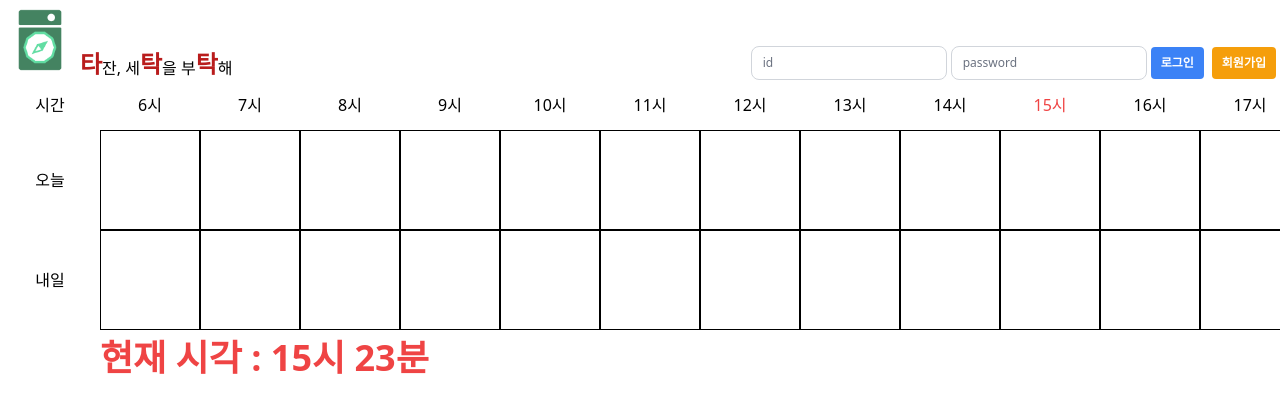
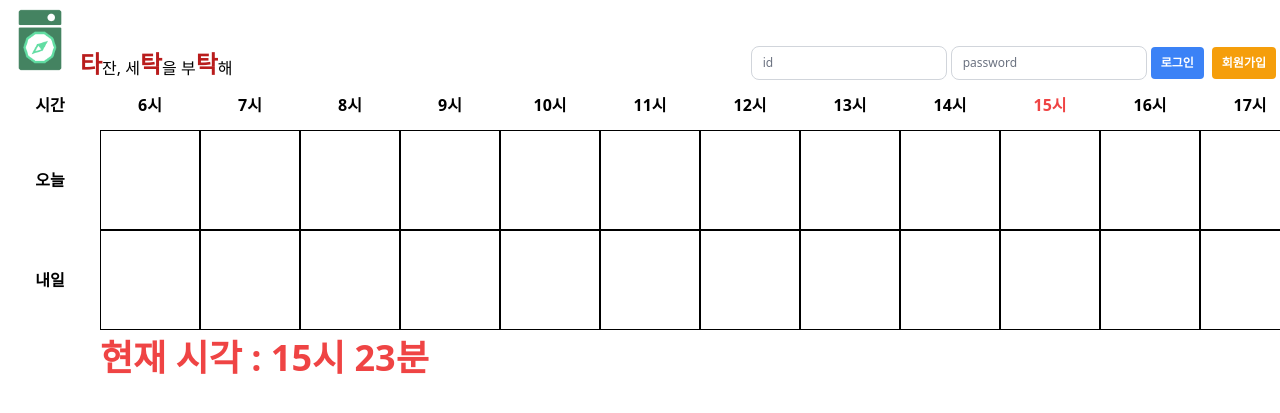
Before and after one commit to sadie100/tarzanLaundry, a Flask app: page / in a window 1280 px wide; the page is wider, and only the part inside the window is pictured. Shown: the top 413 px of that part. Run offline with Flask 2, Linux system fonts and the light colour scheme; data that the repository does not hold is empty; some libraries are stand-ins or nearby versions.

Commit message:
fix : 사소한 css, 오타 수정

```diff
--- a/templates/index.html
+++ b/templates/index.html
@@ -94,7 +94,7 @@
         <div action="" class="flex items-end">
             <div class="relative flex  md:grid-cols-3 items-center">
                 <div>
-                    <p class="pr-5">" {{userName}} 님 환영합니니다! "</p>
+                    <p class="pr-5">" {{userName}} 님 환영합니다! "</p>
                 </div>
                 <button type="button" onclick="logOut()" class="mr-1 bg-amber-500 hover:bg-amber-700 text-white text-xs font-bold py-2 px-2.5 rounded">로그아웃</button>
             </div>
--- a/templates/table.html
+++ b/templates/table.html
@@ -3,7 +3,7 @@
 
 {% block table %}
   <div id="timeTable" class="relative">
-     <div class="timeTable text-center w-9/12">
+     <div class="timeTable text-center w-9/12 font-bold">
       <div class="timeColumn">시간</div>
       {% for i in range(6,24) %} {%if nowtime.hour == i%}
       <div class="timeColumn text-red-500">{{i}}시</div>
```
